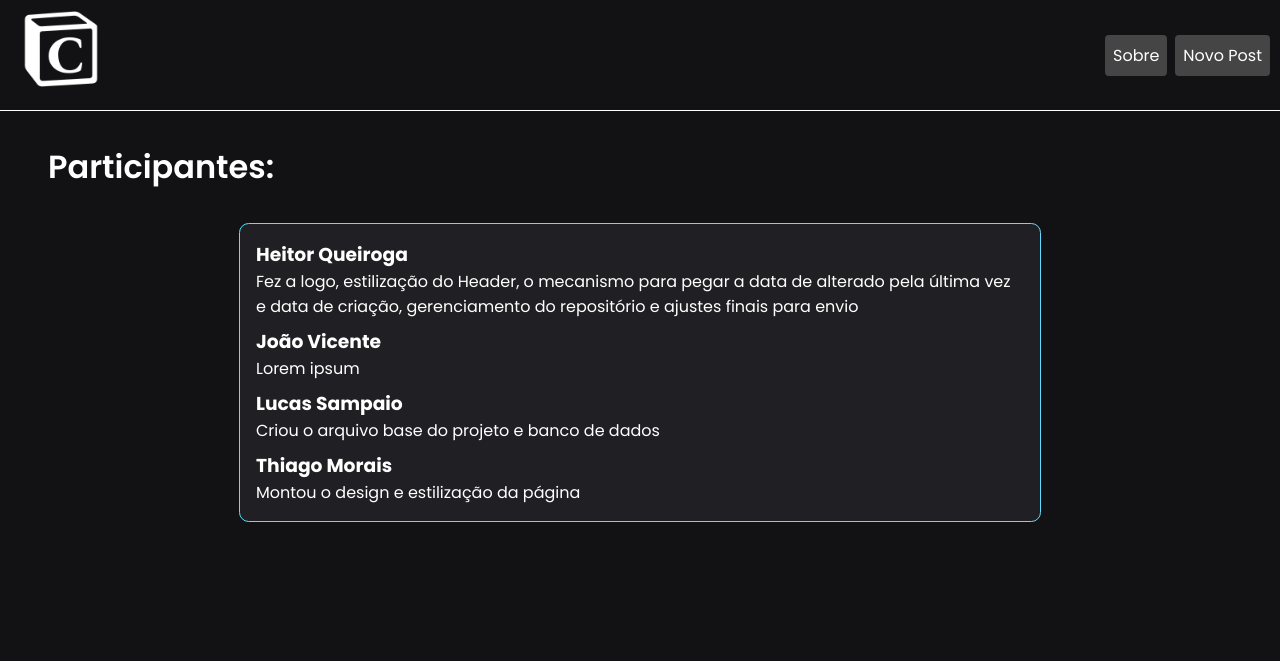
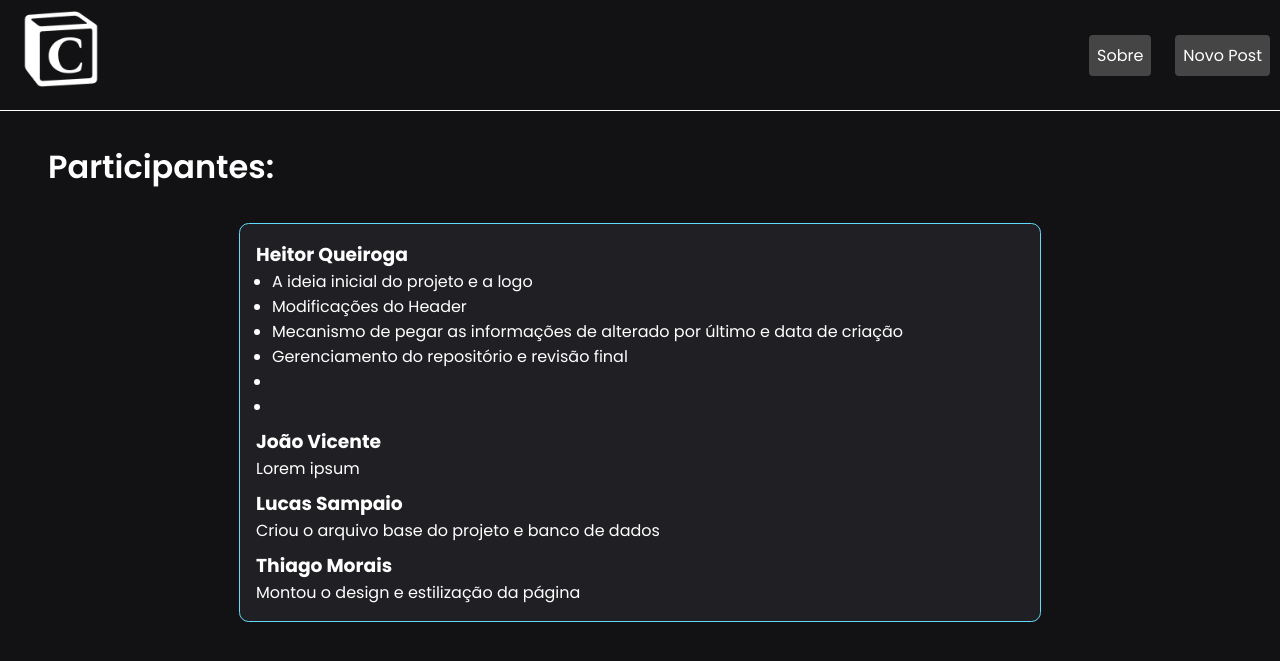
Before and after one commit to HeitorQueiroga49355/conception, a Flask app: page /about in a window 1280 px wide. Shown: the top 661 px of the page. Run offline with Flask 2, Linux system fonts and the light colour scheme; some libraries are stand-ins or nearby versions.

Commit message:
Adição dos meus dados no about

```diff
--- a/static/css/style.css
+++ b/static/css/style.css
@@ -28,6 +28,8 @@ a{
     align-items: center;
     justify-content: flex-start;
     padding: 5px;
+
+    list-style: none;
 }
 
 .card{
@@ -45,8 +47,10 @@ a{
 }
 ul{
     column-gap: 8px;
-    list-style-type: none;
 }
+
+
+
 span{
     font-weight: 600;
     color: white;
@@ -184,3 +188,7 @@ hr{
 .hidden {
     display: none;
 }
+
+li {
+    margin: 0 0 0 16px;
+}
--- a/templates/about.html
+++ b/templates/about.html
@@ -7,11 +7,14 @@
   <section class="members">
     <div class="memb">
       <h3>Heitor Queiroga</h3>
-      <p>
-        Fez a logo, estilização do Header, o mecanismo para pegar a data de
-        alterado pela última vez e data de criação, gerenciamento do repositório
-        e ajustes finais para envio
-      </p>
+      <ul>
+        <li>A ideia inicial do projeto e a logo</li>
+        <li>Modificações do Header</li>
+        <li>Mecanismo de pegar as informações de alterado por último e data de criação</li>
+        <li>Gerenciamento do repositório e revisão final</li>
+        <li></li>
+        <li></li>
+      </ul>
     </div>
     <div class="memb">
       <h3>João Vicente</h3>
```
